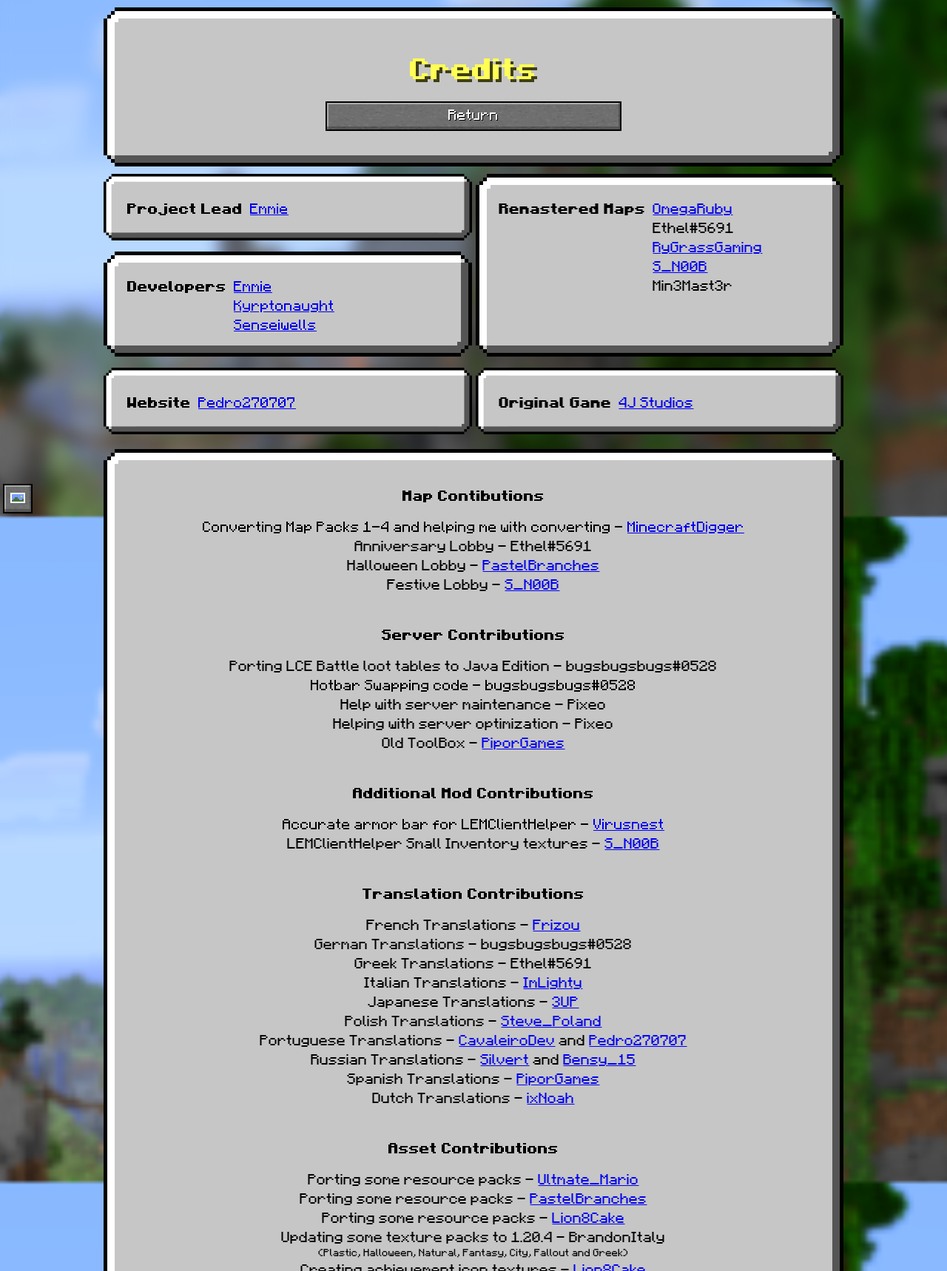
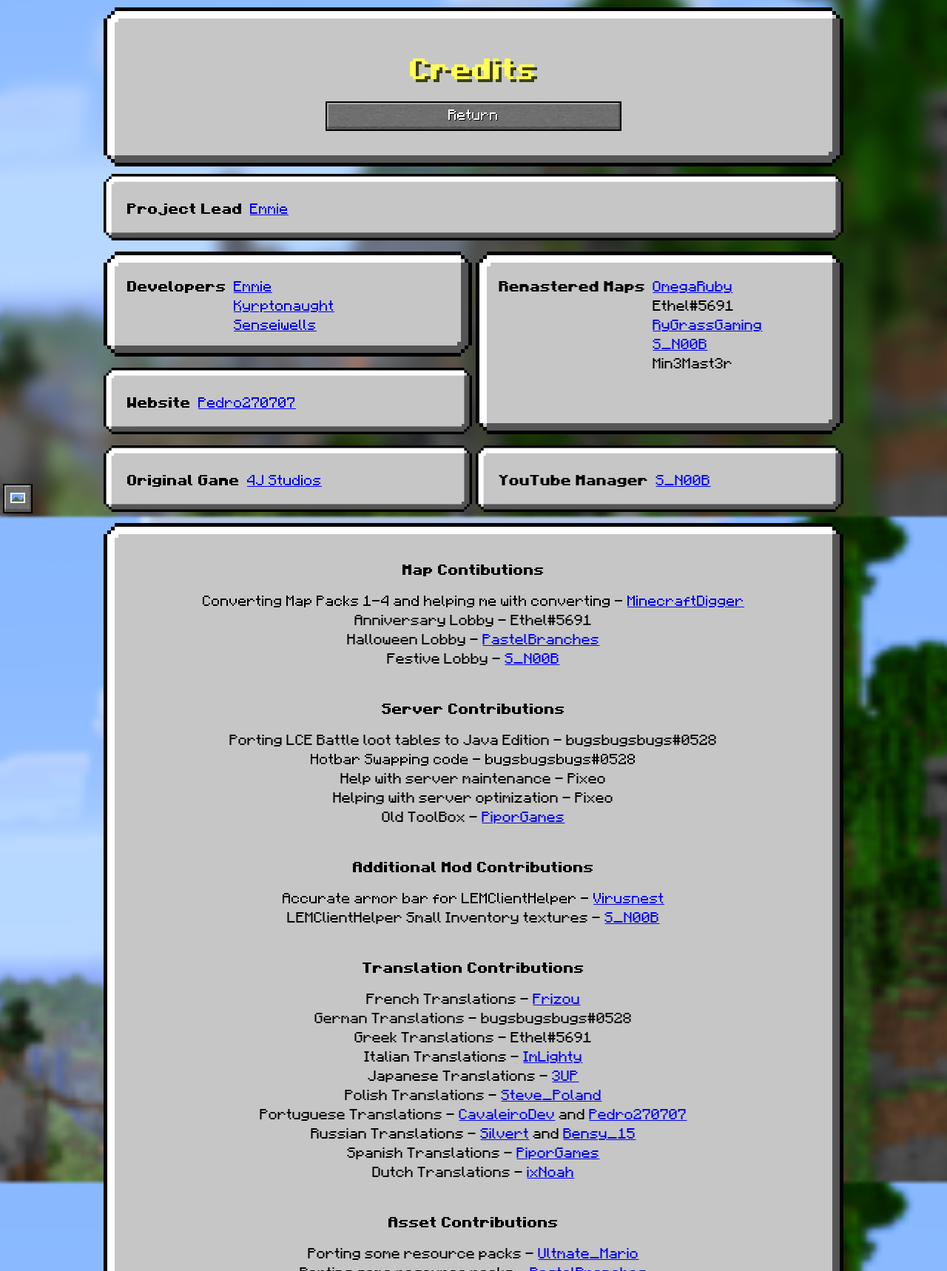
Before and after one commit to Legacy-Edition-Minigames/Website, a Jekyll site: the page built from credits.html, in a window 1280 px wide, cut to the strip 202-1920 px from the top of the page. Shown: the whole strip at 74% size. Built offline with Jekyll 4.4.1, drawn with Linux system fonts in a browser that asks for light colours; some web fonts are replaced; some of the changed text lies outside the part shown.

Commit message:
Update credits
Adds snoob as YouTube manager and mentions his glide asset contributions

```diff
--- a/credits.html
+++ b/credits.html
@@ -47,6 +47,12 @@
 			<li><a href="https://www.4jstudios.com/" target='_blank'>4J Studios</a></li>
 		</ul>
 	</span>
+	<span class="guibox single-credit-flexbox" style="grid-area: f;">
+		<b>YouTube Manager</b>
+		<ul>
+			<li><a href="https://github.com/S-N00B-1" target='_blank'>S_N00B</a></li>
+		</ul>
+	</span>
 </div>
 
 <div class="guibox center">
@@ -88,6 +94,7 @@
   	Developing several Core Shaders - Oranamous<br>
 	Developing several Core Shaders - <a href="https://github.com/S-N00B-1" target="_blank">S_N00B</a><br>
 	Creating LEM's logos - <a href="https://github.com/S-N00B-1" target="_blank">S_N00B</a><br>
+	Major help with Glide rendering - <a href="https://github.com/S-N00B-1" target="_blank">S_N00B</a><br>
 	Compressing audio files - Pixeo<br>
 	Adding midi support for ModTools - Pixeo
 
--- a/style.css
+++ b/style.css
@@ -169,10 +169,10 @@
   .multiple-credits-grid {
 	  display: grid;
 	  grid-template-columns: repeat(2, 1fr);
-	  grid-template-areas: 	"a b"
+	  grid-template-areas: 	"a a"
 				  "c b"
-				  "d e"
-				  "f g"
+				  "d b"
+				  "e f"
 				  "h i";
 	  gap: 5px;
   }
```
